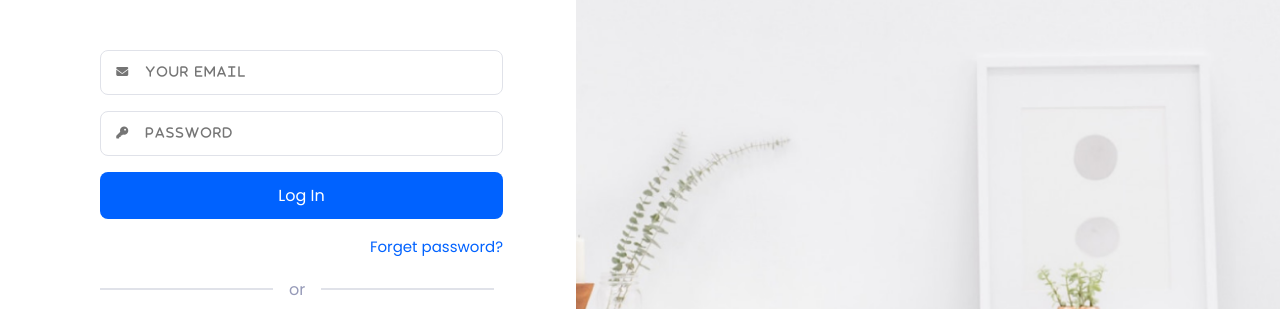
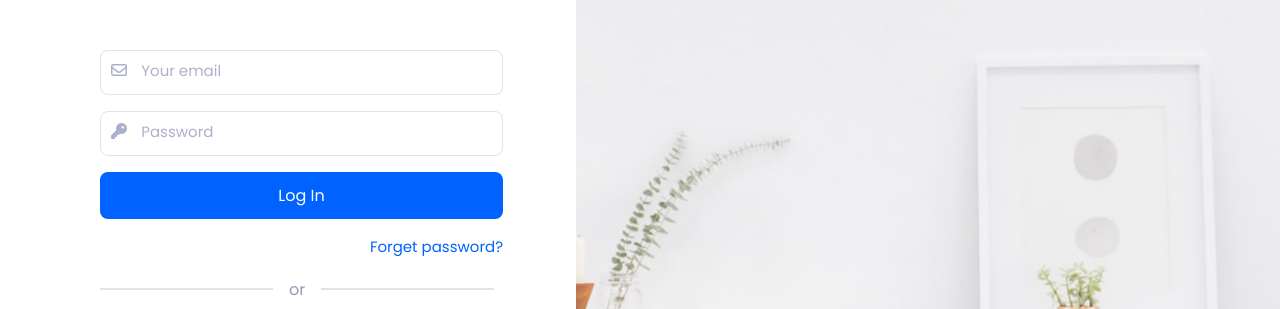
Before and after one commit to Arfa-Zia/form-task, a plain HTML site: page login/login.html in a window 1280 px wide. Shown: the part 204-513 px from the top of the page. Drawn offline with Linux system fonts and the light colour scheme.

Commit message:
Change placeholder icons

```diff
--- a/login/login.css
+++ b/login/login.css
@@ -1,3 +1,4 @@
+
 *{
     box-sizing: border-box;
     margin: 0;
@@ -64,21 +65,28 @@ form > h2{
     flex-direction: column;
     gap: 16px;
 }
-#input-field input{
+#email , #password{
+    border: none;
+    width: 90%;
+    height: 40px;
+    border-radius: 8px;
+    padding: 10px;
+    line-height: 21px;
+    font-size: 15px;
+}
+input::placeholder{
+    color: #ADB0CD;
+}
+input:focus{
+    outline: none;
+}
+.input{
     height: 45px;
     border-radius: 8px;
     border: 1.6px solid #e0e2e9;
-    padding: 10px;
+    padding: 0 10px;
+    color: #ADB0CD;
 }
-input::placeholder{
-    font-family: 'Font Awesome 6 Free' , 'Poppins' , serif;
-    font-weight: 550;
-    line-height: 21px;
-    letter-spacing: 2px;
-    font-size: 12px;
-
-}
-
 .google-btn , .facebook-btn{
     background-color: white;
     height: 43px;
--- a/login/login.html
+++ b/login/login.html
@@ -13,8 +13,16 @@
         <form>
             <h2>Log In</h2>
             <fieldset id="input-field">
-            <input type="email" name="email" id="email" placeholder=" &#xf0e0;   Your email">
-            <input type="password" name="password" id="password" placeholder=" &#xf084;   Password">
+            <div class="input">
+                <i class="fa-regular fa-envelope"></i>
+                <input type="email" name="email" id="email" placeholder="Your email">
+            </div>
+
+            <div class="input">
+                <i class="fa fa-key"></i>
+                <input type="password" name="password" id="password" placeholder="Password">
+            </div>
+
             <button class="btn btn-login">Log In</button>
             <p>Forget password?</p>
             </fieldset>
```
